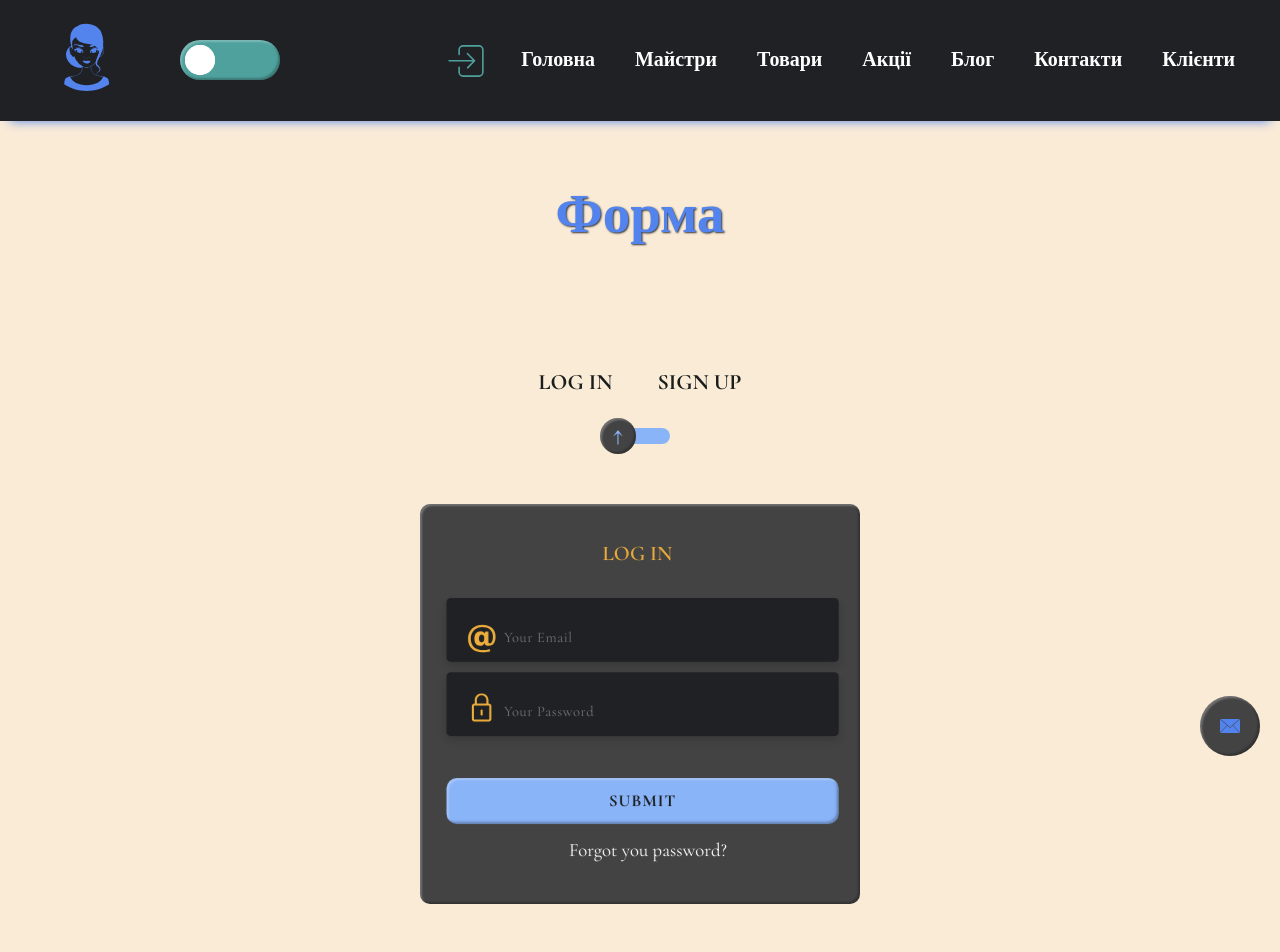
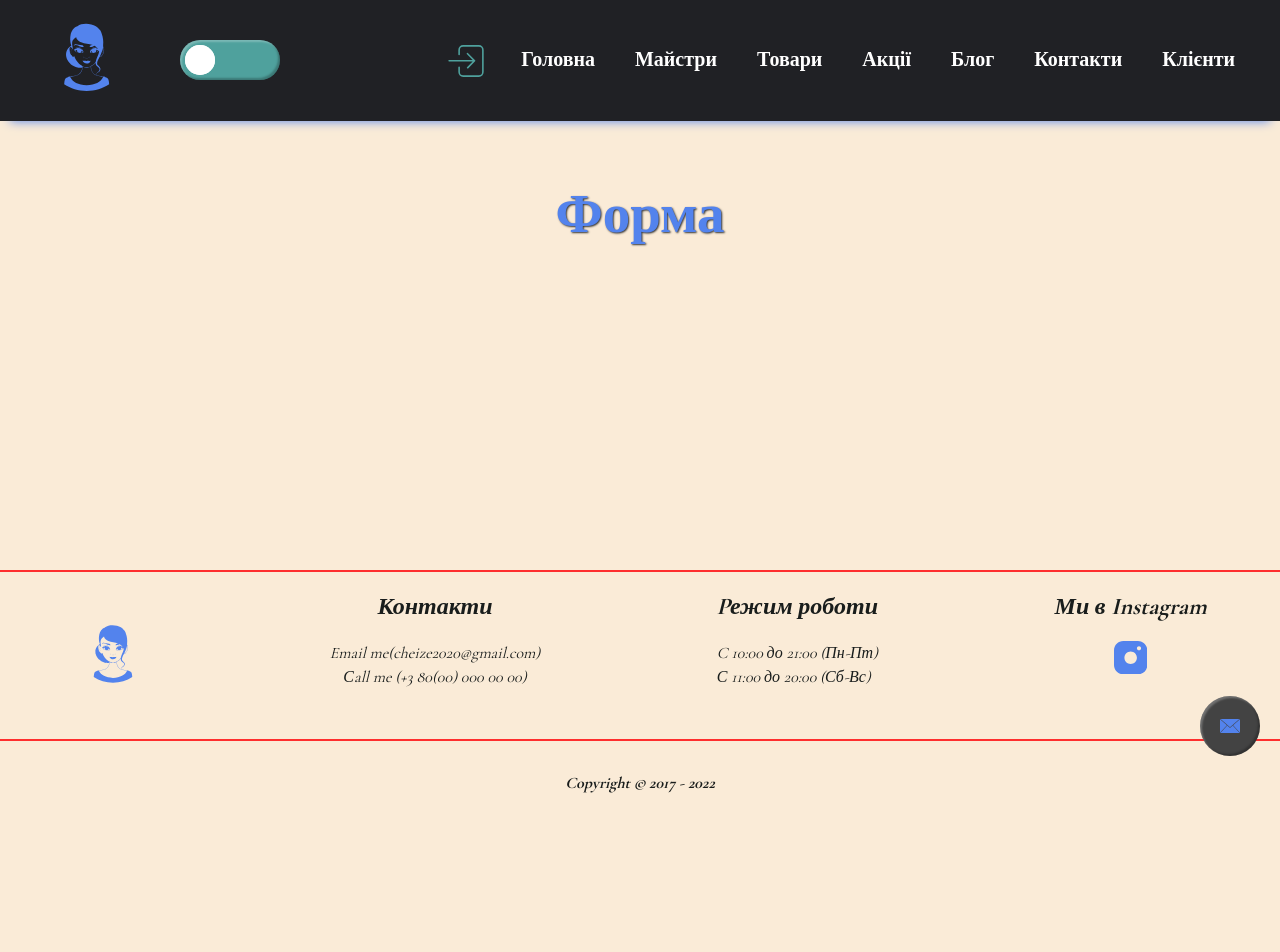
Before and after one commit to dimatany/ReactLess, a React (Create React App) app: page /login in a window 1280 px wide. Shown: the top 952 px of the page. After the commit the page ends 825 px from the top, so only its background shows below. Built offline with nearby package versions, Linux system fonts and the light colour scheme.

Commit message:
fixed a couple of CSS rules

```diff
--- a/src/Сomponents/ButtonFeedback/ButtonFeedback.module.scss
+++ b/src/Сomponents/ButtonFeedback/ButtonFeedback.module.scss
@@ -11,7 +11,7 @@ $bright-orange: #edae3b;
     cursor: pointer;
     position: fixed;
     right: 20px;
-    z-index: 2;
+    z-index: 3;
     border-radius: 50%;
     box-shadow: inset 2px 2px 2px hsl(0deg 0% 100% / 25%), inset -2px -2px 2px rgb(0 0 0 / 25%);
     &:hover {
--- a/src/Сomponents/FormAuthorization/FormAuthorization.module.css
+++ b/src/Сomponents/FormAuthorization/FormAuthorization.module.css
@@ -25,10 +25,6 @@ p {
   font-size: 18px;
   line-height: 1.7;
   margin-left: 85px;
-}
-
-.wrapLink {
-  z-index: 1;
 }
 
 h4 {
--- a/src/Сomponents/FormAuthorization/FormAuthorization.module.scss
+++ b/src/Сomponents/FormAuthorization/FormAuthorization.module.scss
@@ -34,9 +34,6 @@ p {
   font-size: 18px;
   line-height: 1.7;
   margin-left: 85px;
-}
-.wrapLink {
-  z-index: 1;
 }
 h4 {
   font-weight: 600;
--- a/src/Сomponents/Login/Login.js
+++ b/src/Сomponents/Login/Login.js
@@ -1,7 +1,7 @@
 import React from 'react';
 import styles from './Login.module.css'
 import Headings from '../Headings/Headings';
-import FormAuthorization from '../FormAuthorization/FormAuthorization';
+
 
 
 
@@ -9,7 +9,6 @@ function Login(props) {
 	return (
 		<div className={styles.wrap}>
 			<Headings heading={props.title}/>
-			<FormAuthorization/>
 		</div>
 	);
 }
```
Also changed, not shown: 1 other file (tests, documents, lock files or other folders).
